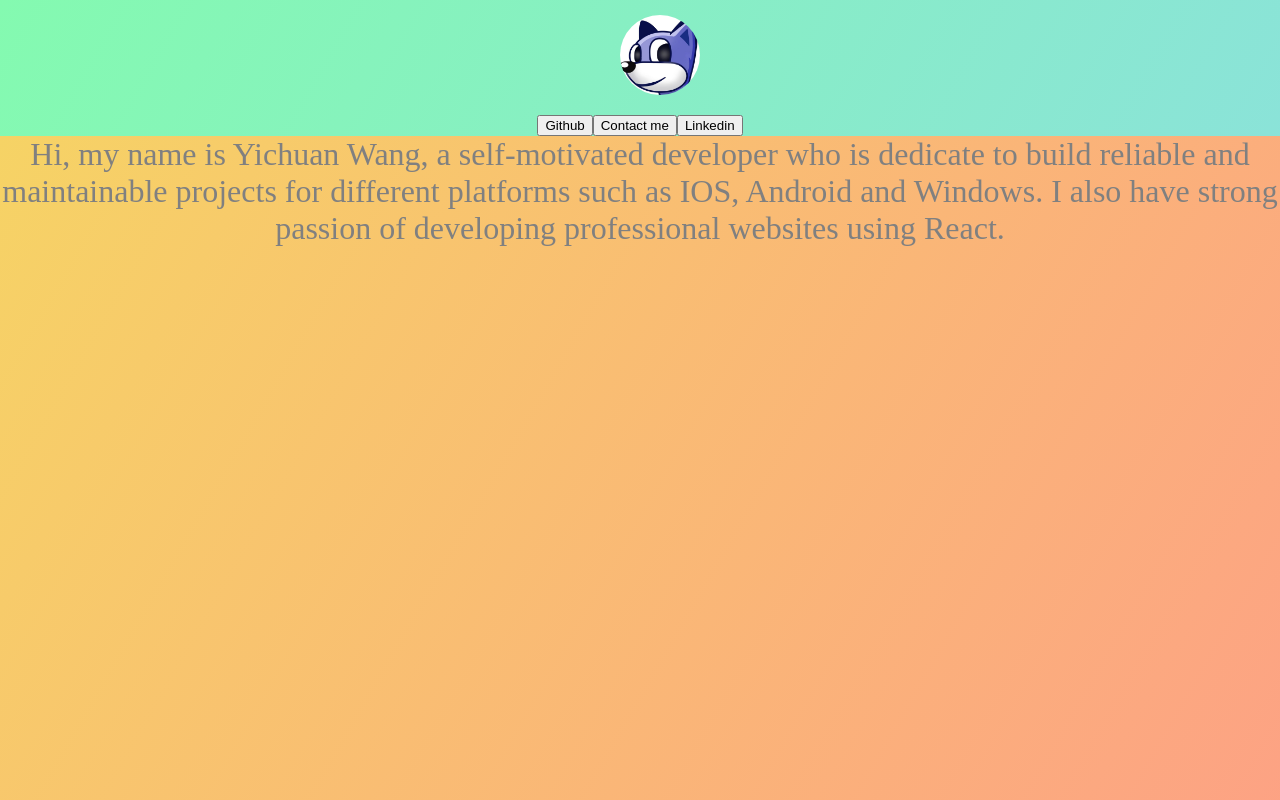
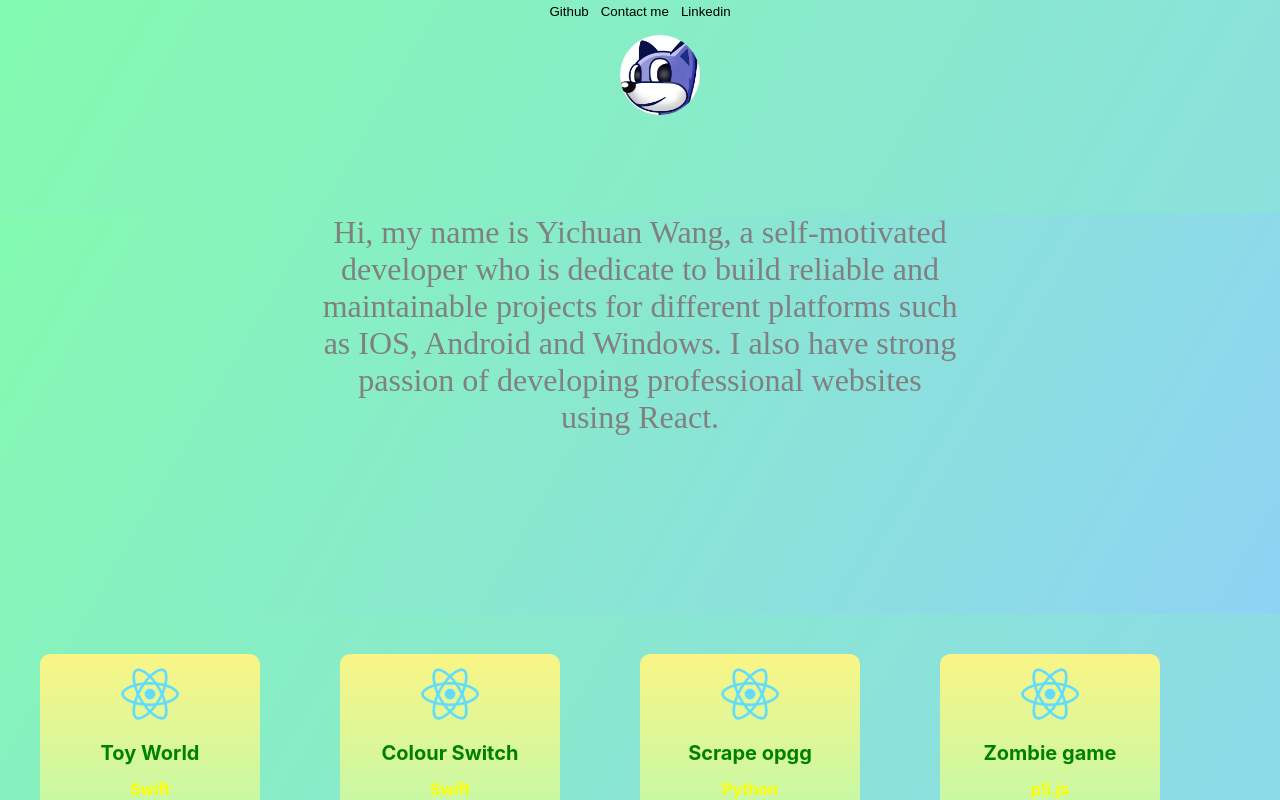
Before and after one commit to ImBeemoX/MyProjectGalary, a React (Create React App) app: page / in a window 1280 px wide. Shown: the top 800 px of the page. Built offline with nearby package versions, Linux system fonts and the light colour scheme.

Commit message:
change styling, now it looks like an actual website

```diff
--- a/src/App.css
+++ b/src/App.css
@@ -131,21 +131,33 @@
 }
 
 .introduction{
-  background-image: linear-gradient(120deg, #f6d365 0%, #fda085 100%);
+  background-image: linear-gradient(120deg, #84fab0 0%, #8fd3f4 100%);
+  background-position: center;
   background-size: cover;
-  min-height: 100vh;
+  min-height: 50vh;
   min-width: 100vh;
 }
 
 .introduction-font{
+  margin-left: 40vh;
+  margin-right: 40vh;
+  margin-top: 10vh;
+  border: 30px gray;
+  border-radius: 10px;
   display: flex;
   font-family: "Times New Roman", Times, serif;
   font-size: xx-large;
   color: gray;
+
 }
 
 .navigationbar{
-  align-items: center;
-  display: inline-block;
-  justify-content: space-evenly;
+  align-items: flex-end;
+  display: flex;
+  justify-content: flex-end;
 }
+
+.navigationbuttons{
+  background-color: transparent;
+  border: none;
+}
--- a/src/App.js
+++ b/src/App.js
@@ -8,8 +8,9 @@ import Navigationbar from './components/navigationbar'
 function App() {
   return (
     <div className="App">
-      <img className = "icon" src = {mylogo}/>
+
        <Navigationbar/>
+       <img className = "icon" src = {mylogo}/>
        <Introduction/>
        <Projects/>
     </div>
--- a/src/components/navigationbar.js
+++ b/src/components/navigationbar.js
@@ -4,9 +4,11 @@ import '../App.css'
 const Navigationbar = () => {
     return(
        <div className = "navigationabr">
-           <button variant="outline-primary">Github</button>
-           <button variant="outline-primary">Contact me</button>
-           <button variant="outline-primary">Linkedin</button>
+
+           <button className = "navigationbuttons" variant="outline-primary">Github</button>
+           <button className = "navigationbuttons" variant="outline-primary">Contact me</button>
+           <button className = "navigationbuttons" variant="outline-primary">Linkedin</button>
+
        </div>
     )
 }
```
